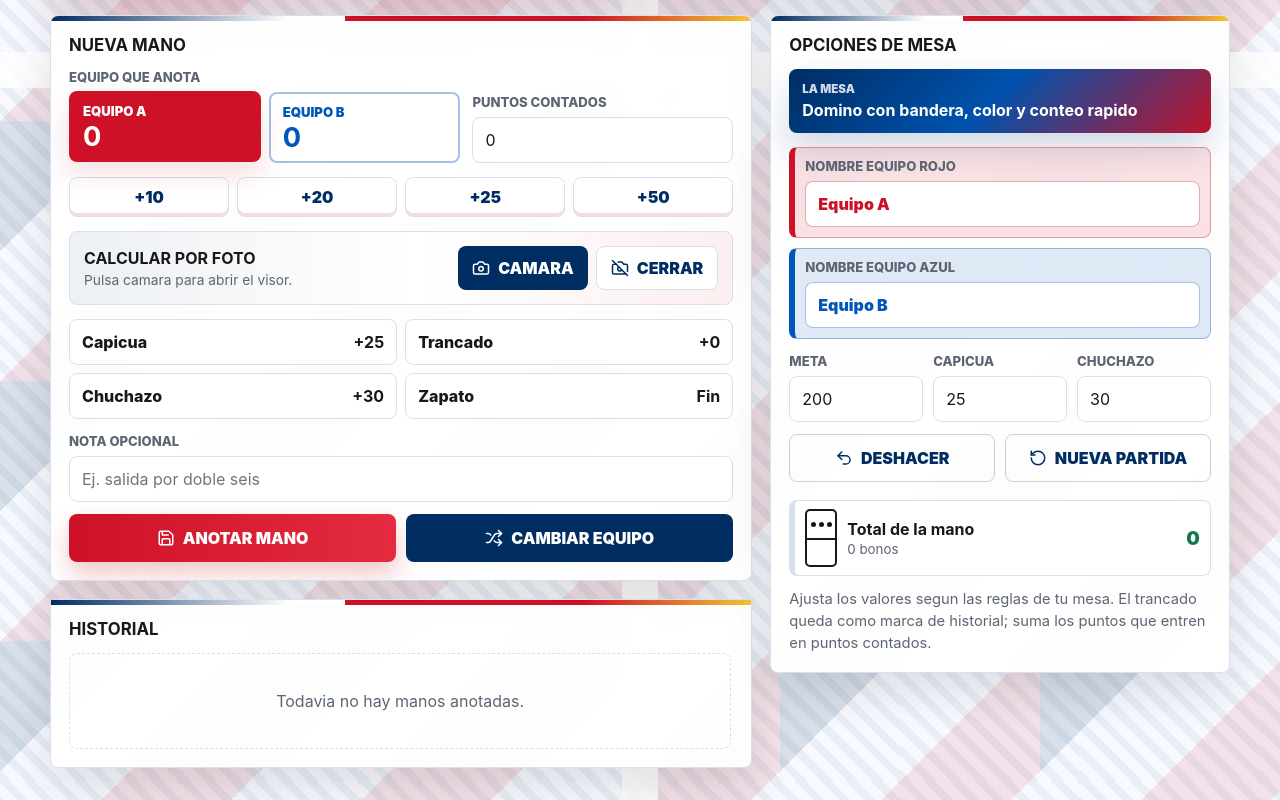
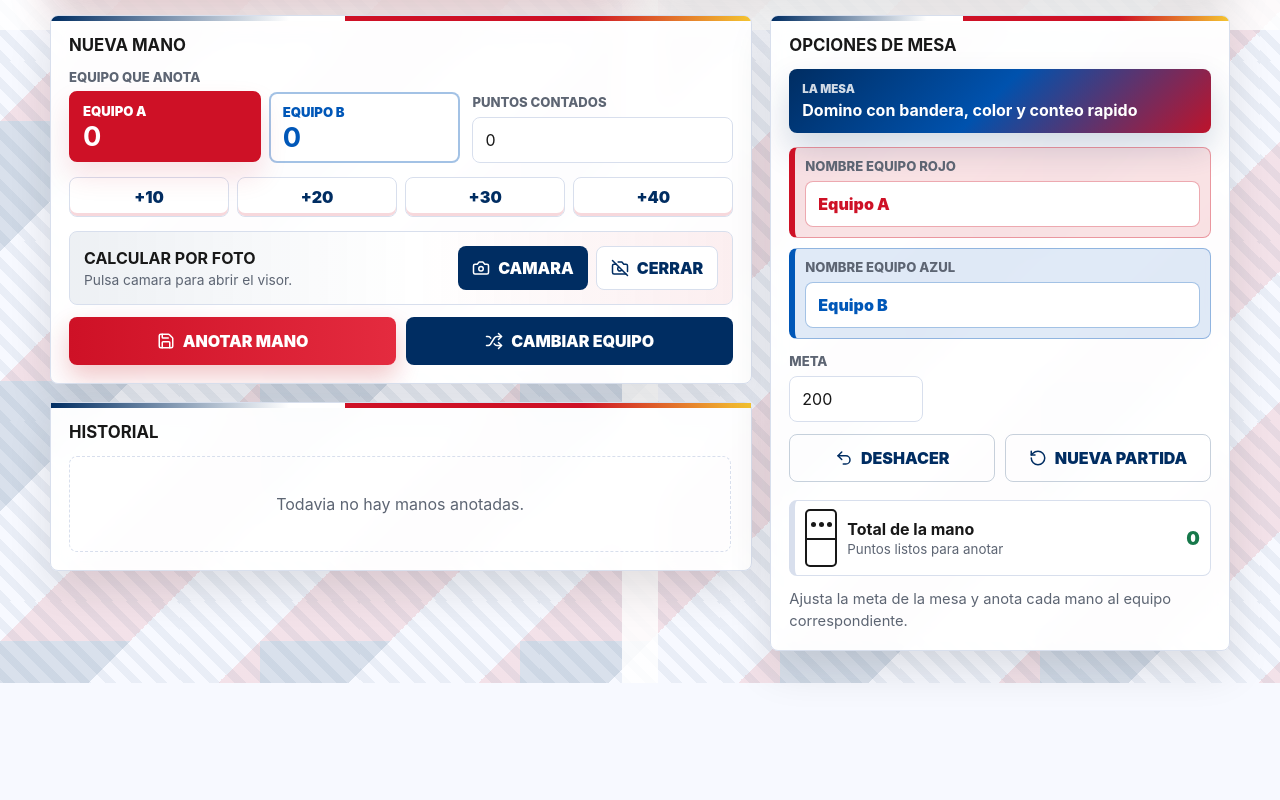
Before and after one commit to elvismedia-create/calculadora-domino-dominicano, a React (Vite) app: page / in a window 1280 px wide. Shown: the part 659-1459 px from the top of the page. After the commit the page ends 1342 px from the top, so only its background shows below. Built offline with nearby package versions, Linux system fonts and the light colour scheme.

Commit message:
Simplify scoring controls

```diff
--- a/src/App.jsx
+++ b/src/App.jsx
@@ -8,8 +8,6 @@ const STORE_KEY = "dominican-domino-calculator-react-v1";
 const initialState = {
   teams: ["Equipo A", "Equipo B"],
   target: 200,
-  capicuaValue: 25,
-  chuchazoValue: 30,
   rounds: [],
 };
 
@@ -145,13 +143,6 @@ function App() {
   const [state, setState] = useState(loadState);
   const [winner, setWinner] = useState(0);
   const [points, setPoints] = useState(0);
-  const [note, setNote] = useState("");
-  const [bonuses, setBonuses] = useState({
-    capicua: false,
-    trancado: false,
-    chuchazo: false,
-    zapato: false,
-  });
   const [toast, setToast] = useState("");
   const [winnerMessage, setWinnerMessage] = useState(null);
   const [scanner, setScanner] = useState({ image: "", dots: [], sensitivity: 86, analyzed: false });
@@ -184,10 +175,7 @@ function App() {
     [state.rounds],
   );
 
-  const roundTotal =
-    cleanNumber(points) +
-    (bonuses.capicua ? state.capicuaValue : 0) +
-    (bonuses.chuchazo ? state.chuchazoValue : 0);
+  const roundTotal = cleanNumber(points);
 
   const leaderScore = Math.max(...totals);
 
@@ -224,28 +212,17 @@ function App() {
     setState((current) => ({ ...current, [key]: Math.max(cleanNumber(value), minimum) }));
   }
 
-  function toggleBonus(key) {
-    setBonuses((current) => ({ ...current, [key]: !current[key] }));
-  }
-
   function addRound() {
-    if (!roundTotal && !bonuses.zapato && !bonuses.trancado) {
-      setToast("Anota puntos o marca una jugada.");
+    if (!roundTotal) {
+      setToast("Anota puntos primero.");
       return;
     }
-
-    const labels = [];
-    if (bonuses.capicua) labels.push(`capicua +${state.capicuaValue}`);
-    if (bonuses.chuchazo) labels.push(`chuchazo +${state.chuchazoValue}`);
-    if (bonuses.trancado) labels.push("trancado");
-    if (bonuses.zapato) labels.push("zapato");
 
     const round = {
       team: winner,
       base: cleanNumber(points),
       total: roundTotal,
-      bonuses: labels,
-      note: note.trim(),
+      note: "",
       at: new Date().toISOString(),
     };
 
@@ -254,15 +231,11 @@ function App() {
 
     setState((current) => ({ ...current, rounds: nextRounds }));
     setPoints(0);
-    setNote("");
-    setBonuses({ capicua: false, trancado: false, chuchazo: false, zapato: false });
 
-    if (nextScore >= state.target || bonuses.zapato) {
+    if (nextScore >= state.target) {
       setWinnerMessage({
         title: `${state.teams[winner]} gana`,
-        text: bonuses.zapato
-          ? `Victoria marcada por zapato. Marcador final: ${nextScore} puntos.`
-          : `Llego a ${nextScore} puntos de una meta de ${state.target}.`,
+        text: `Llego a ${nextScore} puntos de una meta de ${state.target}.`,
       });
     }
   }
@@ -363,10 +336,10 @@ function App() {
             Marcador rapido para partidas por parejas: suma puntos, capicua, trancado y guarda la mesa aunque cierres el navegador.
           </p>
           <div className="dominican-tags" aria-label="Detalles de juego">
-            <span>Capicua</span>
             <span>Tranque</span>
-            <span>Chuchazo</span>
             <span>200 puntos</span>
+            <span>Domino RD</span>
+            <span>Mesa caliente</span>
           </div>
         </div>
         <div className="hero-emblem">
@@ -425,7 +398,7 @@ function App() {
             </div>
 
             <div className="quick" aria-label="Puntos rapidos">
-              {[10, 20, 25, 50].map((value) => (
+              {[10, 20, 30, 40].map((value) => (
                 <button key={value} type="button" onClick={() => setPoints(cleanNumber(points) + value)}>
                   +{value}
                 </button>
@@ -510,18 +483,6 @@ function App() {
               )}
             </section>
 
-            <div className="bonus-grid">
-              <BonusButton active={bonuses.capicua} label="Capicua" value={`+${state.capicuaValue}`} onClick={() => toggleBonus("capicua")} />
-              <BonusButton active={bonuses.trancado} label="Trancado" value="+0" onClick={() => toggleBonus("trancado")} />
-              <BonusButton active={bonuses.chuchazo} label="Chuchazo" value={`+${state.chuchazoValue}`} onClick={() => toggleBonus("chuchazo")} />
-              <BonusButton active={bonuses.zapato} label="Zapato" value="Fin" onClick={() => toggleBonus("zapato")} />
-            </div>
-
-            <label className="field">
-              <span>Nota opcional</span>
-              <input type="text" placeholder="Ej. salida por doble seis" value={note} onChange={(event) => setNote(event.target.value)} />
-            </label>
-
             <div className="actions">
               <button className="btn primary" type="button" onClick={addRound}>
                 <Save size={18} />
@@ -546,8 +507,7 @@ function App() {
                     <div>
                       <strong>{state.teams[round.team]}</strong>
                       <small>
-                        {[round.base ? `${round.base} contados` : "sin puntos contados", ...round.bonuses].join(" · ")}
-                        {round.note ? ` · ${round.note}` : ""}
+                        {round.base ? `${round.base} contados` : "sin puntos contados"}
                       </small>
                     </div>
                     <span className="round-points">+{round.total}</span>
@@ -579,14 +539,6 @@ function App() {
               <span>Meta</span>
               <input type="number" min="50" max="1000" step="5" value={state.target} onChange={(event) => updateSetting("target", event.target.value, 50)} />
             </label>
-            <label className="field">
-              <span>Capicua</span>
-              <input type="number" min="0" max="100" step="5" value={state.capicuaValue} onChange={(event) => updateSetting("capicuaValue", event.target.value)} />
-            </label>
-            <label className="field">
-              <span>Chuchazo</span>
-              <input type="number" min="0" max="100" step="5" value={state.chuchazoValue} onChange={(event) => updateSetting("chuchazoValue", event.target.value)} />
-            </label>
           </div>
 
           <div className="actions">
@@ -606,18 +558,13 @@ function App() {
               <div>
                 <strong>Total de la mano</strong>
                 <small>
-                  {[
-                    bonuses.capicua && `capicua +${state.capicuaValue}`,
-                    bonuses.chuchazo && `chuchazo +${state.chuchazoValue}`,
-                    bonuses.trancado && "trancado",
-                    bonuses.zapato && "zapato",
-                  ].filter(Boolean).join(" · ") || "0 bonos"}
+                  Puntos listos para anotar
                 </small>
               </div>
               <span className="round-points">{roundTotal}</span>
             </div>
             <p className="subtitle compact">
-              Ajusta los valores segun las reglas de tu mesa. El trancado queda como marca de historial; suma los puntos que entren en puntos contados.
+              Ajusta la meta de la mesa y anota cada mano al equipo correspondiente.
             </p>
           </div>
         </aside>
@@ -648,13 +595,4 @@ function App() {
   );
 }
 
-function BonusButton({ active, label, value, onClick }) {
-  return (
-    <button className="toggle" type="button" aria-pressed={active} onClick={onClick}>
-      <span>{label}</span>
-      <strong>{value}</strong>
-    </button>
-  );
-}
-
 createRoot(document.getElementById("root")).render(<App />);
--- a/src/styles.css
+++ b/src/styles.css
@@ -498,32 +498,6 @@ select:focus {
   transform: translateY(-1px);
 }
 
-.bonus-grid {
-  display: grid;
-  grid-template-columns: repeat(2, minmax(0, 1fr));
-  gap: 8px;
-  margin: 14px 0;
-}
-
-.toggle {
-  min-height: 46px;
-  border: 1px solid var(--line);
-  border-radius: var(--radius);
-  background: #fff;
-  display: flex;
-  align-items: center;
-  justify-content: space-between;
-  gap: 8px;
-  padding: 0 12px;
-  font-weight: 850;
-}
-
-.toggle[aria-pressed="true"] {
-  color: #fff;
-  background: linear-gradient(90deg, var(--flag-blue), var(--flag-red));
-  border-color: transparent;
-}
-
 .actions {
   display: grid;
   grid-template-columns: 1fr 1fr;
@@ -986,8 +960,7 @@ select:focus {
     padding: 14px;
   }
 
-  .actions,
-  .bonus-grid {
+  .actions {
     grid-template-columns: 1fr;
   }
 
```
